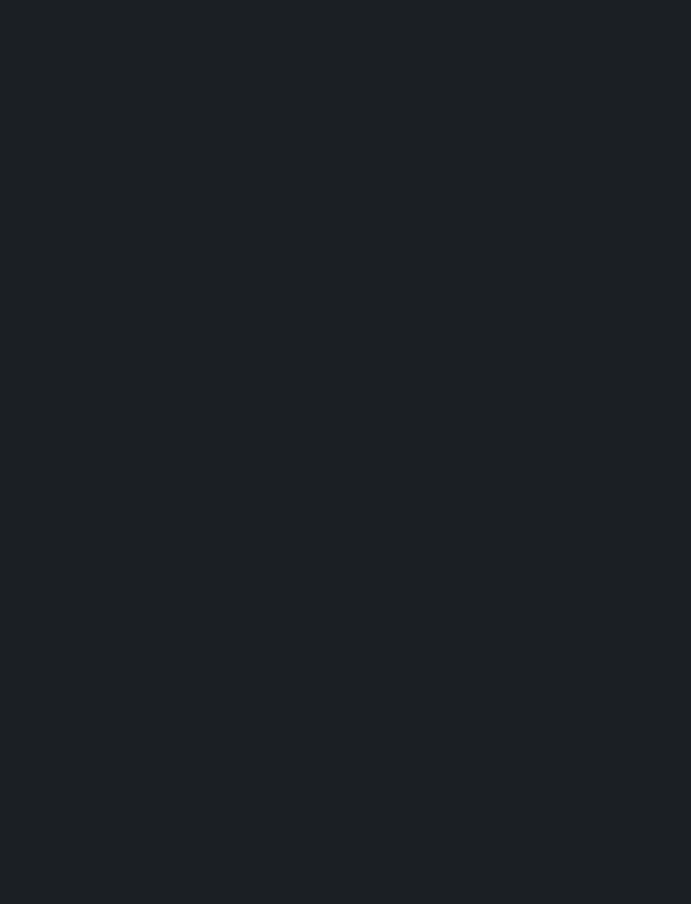
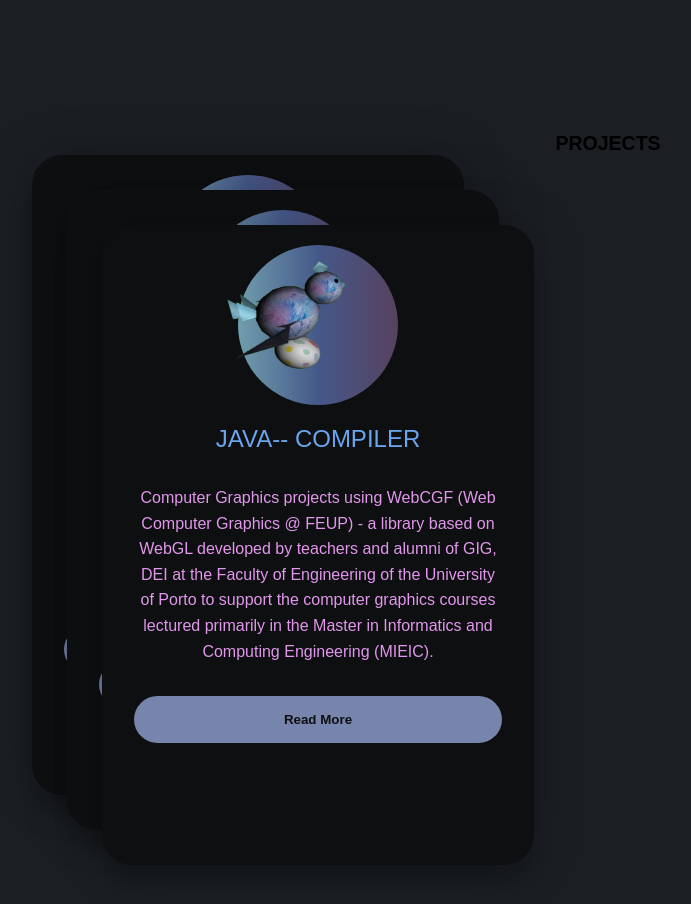
Before and after one commit to davidburchakov/react, a React (Create React App) app in the folder my-portfolio/: page / in a window 1280 px wide. Shown: the part 1620-2524 px from the top of the page, without its empty margins (32-723 px from the left). Before the commit the page ends 952 px from the top, so only its background shows below. Built offline with nearby package versions, Linux system fonts and the light colour scheme.

Commit message:
basic html/css migration done

```diff
--- /dev/null
+++ b/my-portfolio/src/css/projects.css
@@ -0,0 +1,154 @@
+.projects{
+    margin: 0;
+    padding: 0;
+    font-family: "Poppins", sans-serif;
+    min-height: 500vh;
+    font-size: small;
+    color: black;
+    /* display: flex;
+    align-items: center;
+    justify-content: center; */
+    z-index: 1;
+}
+
+
+.pile{
+    /* height: 70vh; */
+    width: 90%;
+    /* margin-top: 20rem; */
+    position: relative;
+    display: flex;
+    justify-content: center;
+    align-items: center;
+}
+
+.projects-container{
+    /* width: 50%; */
+    position: absolute;
+    top: 0;
+    left: 0;
+    display: flex;
+    align-items: center;
+    justify-content: center;
+    perspective: 1000px;
+    /* margin: 5rem; */
+}
+
+.bird{
+    top: 0px;
+    left: 0px;
+    transition: top 0.4s;
+}
+.bird:hover{
+    top: -40px;
+    transition: top 0.2s ease;
+}
+
+.supervision{
+    top: 35px;
+    left: 35px;
+    z-index: 0;
+    transition: top 0.4s;
+}
+
+.supervision:hover{
+    top: -5px;
+    transition: top 0.2s ease;
+}
+
+.compiler{
+    top: 70px;
+    left: 70px;
+    z-index: 0;
+    transition: top 0.4s;
+}
+
+.compiler:hover{
+    top: 30px;
+    transition: top 0.2s ease;
+}
+
+.projects-card{
+    /* min-height: 80vh; */
+    /* position: absolute;
+    right: 100%; */
+    transform-style: preserve-3d;
+    height: 40rem;
+    width: 23rem;
+    border-radius: 30px;
+    padding: 0 2rem;
+    /* transform: translateZ(2rem); */
+    background-color: #0e0f11;
+    box-shadow: 0 20px 20px rgba(0,0,0,0.2), 0px 0px 50px rgba(0,0,0,0.2);
+}
+
+.img-card{
+    min-height: 25vh;
+    display: flex;
+    align-items: center;
+    justify-content: center;
+    transition: all 0.5s ease;
+}
+
+.img-card img{
+    width: 20rem;
+    z-index: 2;
+    transition: all 2s ease;
+
+}
+
+.circle{
+    width: 10rem;
+    height: 10rem;
+    background: linear-gradient(
+        to right,
+        rgba(146, 206, 226, 0.75),
+        rgba(88, 114, 178, 0.75),
+        rgba(112, 83, 122, 0.75)
+    );
+    position: absolute;
+    margin: 0;
+    padding: 0;
+    border-radius: 50%;
+    z-index: 1;
+    /* transform: translateZ(100px); */
+    transition: all 0.5s ease;
+}
+
+.info{
+    transition: all 0.5s ease;
+}
+
+.info h1{
+    font-size: 1.5rem;
+    padding: 0rem 0rem;
+    margin: 0;
+    color: #6aa5ee;
+    font-weight: lighter;
+    text-align: center;
+}
+
+.info h3{
+    font-size: 1rem;
+    padding: 2rem 0rem;
+    color: #e296ec;
+    font-weight: lighter;
+    text-align: center;
+    line-height: 1.6rem;
+    text-transform: none;
+}
+
+.readmore{
+    margin-top: 0rem;
+}
+
+.readmore button{
+    width: 100%;
+    padding: 1rem 0rem;
+    background: #7784AC; /* #085796 */
+    border: none;
+    color: #0e0f11;
+    cursor: pointer;
+    border-radius: 30px;
+    font-weight: bolder;
+}
--- a/my-portfolio/src/sections/About.jsx
+++ b/my-portfolio/src/sections/About.jsx
@@ -2,7 +2,13 @@
 
 export default function About(){
     return(
-        <section className="about-section" id="aboutSection">
-        </section>
+        <section className="section about" id="about">
+        <h1 className="">Click to open</h1>
+        <div className="about-text">
+          <p>Hello! My name is David Burchakov.</p>
+          <p>Bla bla bla</p>
+          <p>Lorem ipsum dolor sit amet consectetur adipisicing elit. A ex quos ullam cupiditate nostrum beatae fuga quidem repellendus at aut doloremque voluptates nulla, aspernatur asperiores cum doloribus optio accusamus et.</p>
+        </div>
+      </section>
     );
 }
--- a/my-portfolio/src/sections/Contact.jsx
+++ b/my-portfolio/src/sections/Contact.jsx
@@ -1,8 +1,9 @@
-
+import 'css/contact.css';
 
 export default function Contact(){
     return(
-        <section className="contact-section" id="contactSection">
+        <section class="section" id="contacts">
+            <h1 class="">Contact Me</h1>
         </section>
     );
 }
--- a/my-portfolio/src/sections/More.jsx
+++ b/my-portfolio/src/sections/More.jsx
@@ -1,8 +1,9 @@
-
+import 'css/contact.css';
 
 export default function More(){
     return(
-        <section className="more-section" id="moreSection">
+        <section className="section ">
+
         </section>
     );
 }
--- a/my-portfolio/src/sections/Projects.jsx
+++ b/my-portfolio/src/sections/Projects.jsx
@@ -1,8 +1,69 @@
+import React from 'react';
+import bird from "static/img/bird.png";
+import 'css/projects.css';
 
+const ProjectsSection = () => {
+  return (
+    <section className="section projects">
+      <h1>Projects</h1>
 
-export default function Projects(){
-    return(
-        <section className="projects-section" id="projectsSection">
-        </section>
-    );
-}
+      <div className="pile">
+        <div className="projects-container bird" id="bird">
+          <div className="projects-card">
+            <div className="img-card">
+              <div className="circle"></div>
+              <img src={ bird } alt="bird" />
+            </div>
+            <div className="info">
+              <h1 className="title-card">Computer Graphics</h1>
+              <h3>
+                Computer Graphics projects using WebCGF (Web Computer Graphics @ FEUP) - a library based on WebGL developed by teachers and alumni of GIG, DEI at the Faculty of Engineering of the University of Porto to support the computer graphics courses lectured primarily in the Master in Informatics and Computing Engineering (MIEIC).
+              </h3>
+              <div className="readmore">
+                <button>Read More</button>
+              </div>
+            </div>
+          </div>
+        </div>
+
+        <div className="projects-container supervision">
+          <div className="projects-card">
+            <div className="img-card">
+              <div className="circle"></div>
+              <img src={ bird } alt="bird" />
+            </div>
+            <div className="info">
+              <h1 className="title-card">Supervision Learning</h1>
+              <h3>
+                Computer Graphics projects using WebCGF (Web Computer Graphics @ FEUP) - a library based on WebGL developed by teachers and alumni of GIG, DEI at the Faculty of Engineering of the University of Porto to support the computer graphics courses lectured primarily in the Master in Informatics and Computing Engineering (MIEIC).
+              </h3>
+              <div className="readmore">
+                <button>Read More</button>
+              </div>
+            </div>
+          </div>
+        </div>
+
+        <div className="projects-container compiler">
+          <div className="projects-card">
+            <div className="img-card">
+              <div className="circle"></div>
+              <img src={ bird } alt="bird" />
+            </div>
+            <div className="info">
+              <h1 className="title-card">Java-- Compiler</h1>
+              <h3>
+                Computer Graphics projects using WebCGF (Web Computer Graphics @ FEUP) - a library based on WebGL developed by teachers and alumni of GIG, DEI at the Faculty of Engineering of the University of Porto to support the computer graphics courses lectured primarily in the Master in Informatics and Computing Engineering (MIEIC).
+              </h3>
+              <div className="readmore">
+                <button>Read More</button>
+              </div>
+            </div>
+          </div>
+        </div>
+      </div>
+    </section>
+  );
+};
+
+export default ProjectsSection;
```
Also changed, not shown: my-portfolio/src/css/contact.css (added), my-portfolio/src/css/more.css (added).
